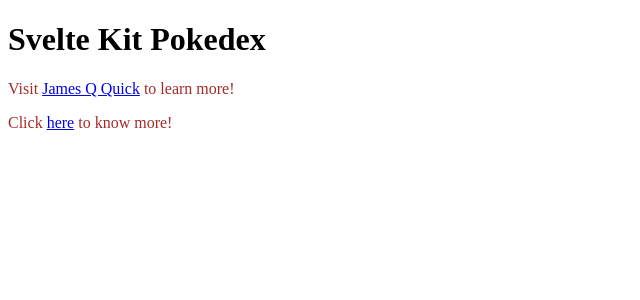
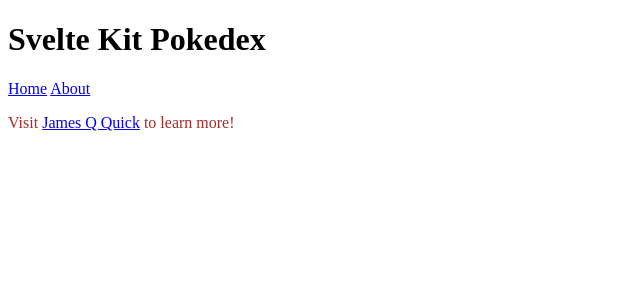
Before and after one commit to Brukkk/sveltekit-pokedex, a SvelteKit app: page / in a window 1280 px wide. Shown: the top 300 px of the page, without its empty margins (0-640 px from the left). Built offline with nearby package versions, Linux system fonts and the light colour scheme.

Commit message:
first component as a nav bar

```diff
--- /dev/null
+++ b/src/components/nav.svelte
@@ -0,0 +1,4 @@
+<nav>
+    <a href="/">Home</a>
+    <a href="/about">About</a>
+</nav>
--- a/src/routes/+page.svelte
+++ b/src/routes/+page.svelte
@@ -1,11 +1,15 @@
+<script>
+    import Nav from "../components/nav.svelte";
+</script>
 <svelte:head>
     <title>
         Svelte Pokedex
     </title>
 </svelte:head>
 <h1>Svelte Kit Pokedex</h1>
+<Nav/>
 <p>Visit <a href="https://www.youtube.com/watch?v=UU7MgYIbtAk&ab_channel=JamesQQuick">James Q Quick</a> to learn more!</p>
-<p>Click <a href="/about">here</a> to know more!</p>
+
  <style>
     p {
         color: brown;
--- a/src/routes/about/+page.svelte
+++ b/src/routes/about/+page.svelte
@@ -1,6 +1,10 @@
+<script>
+    import Nav from "../../components/nav.svelte";
+</script>
 <svelte:head>
     <title>
         About the Svelte Pokedex
     </title>
 </svelte:head>
 <h1>About section</h1>
+<Nav/>
```
